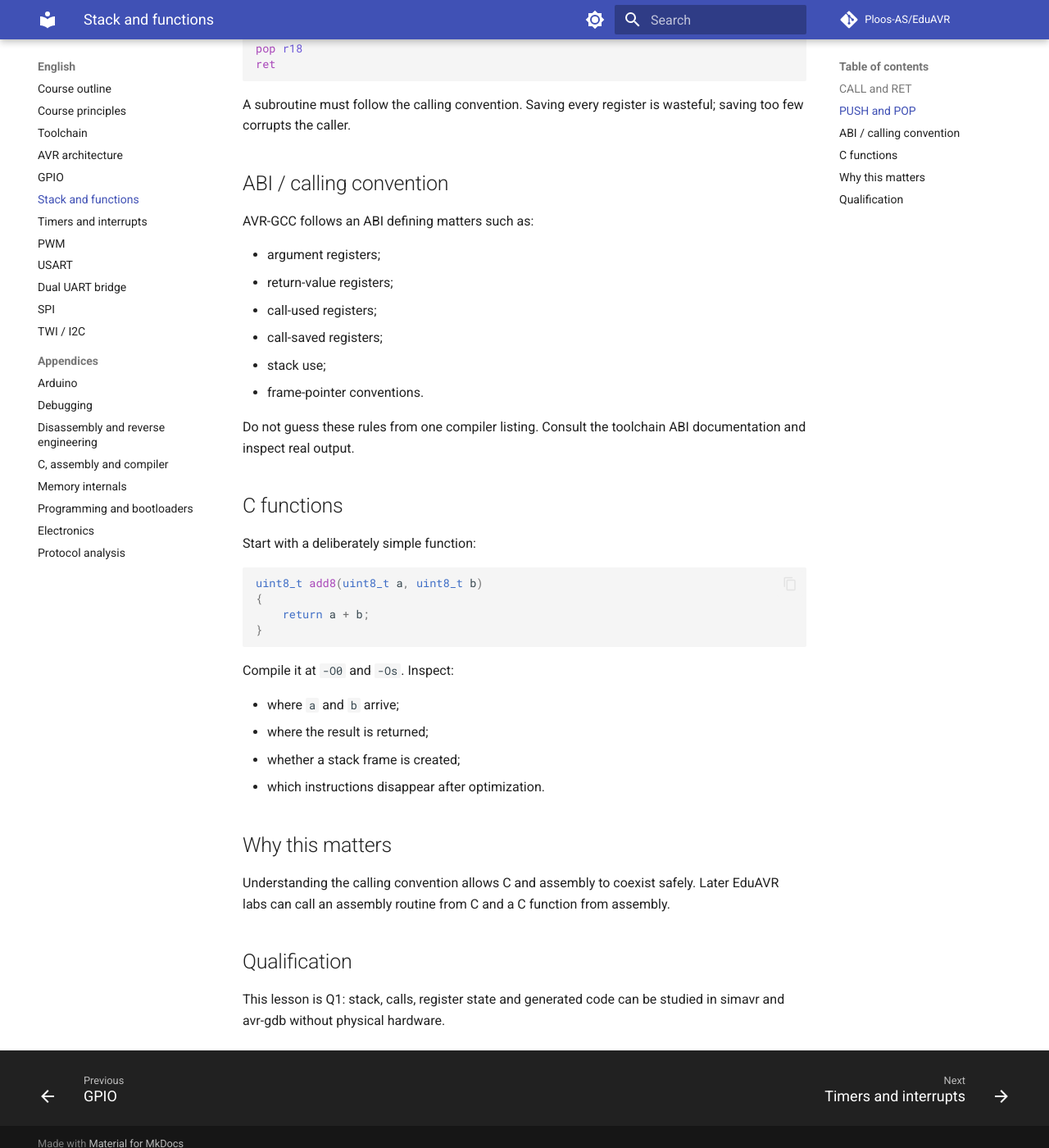
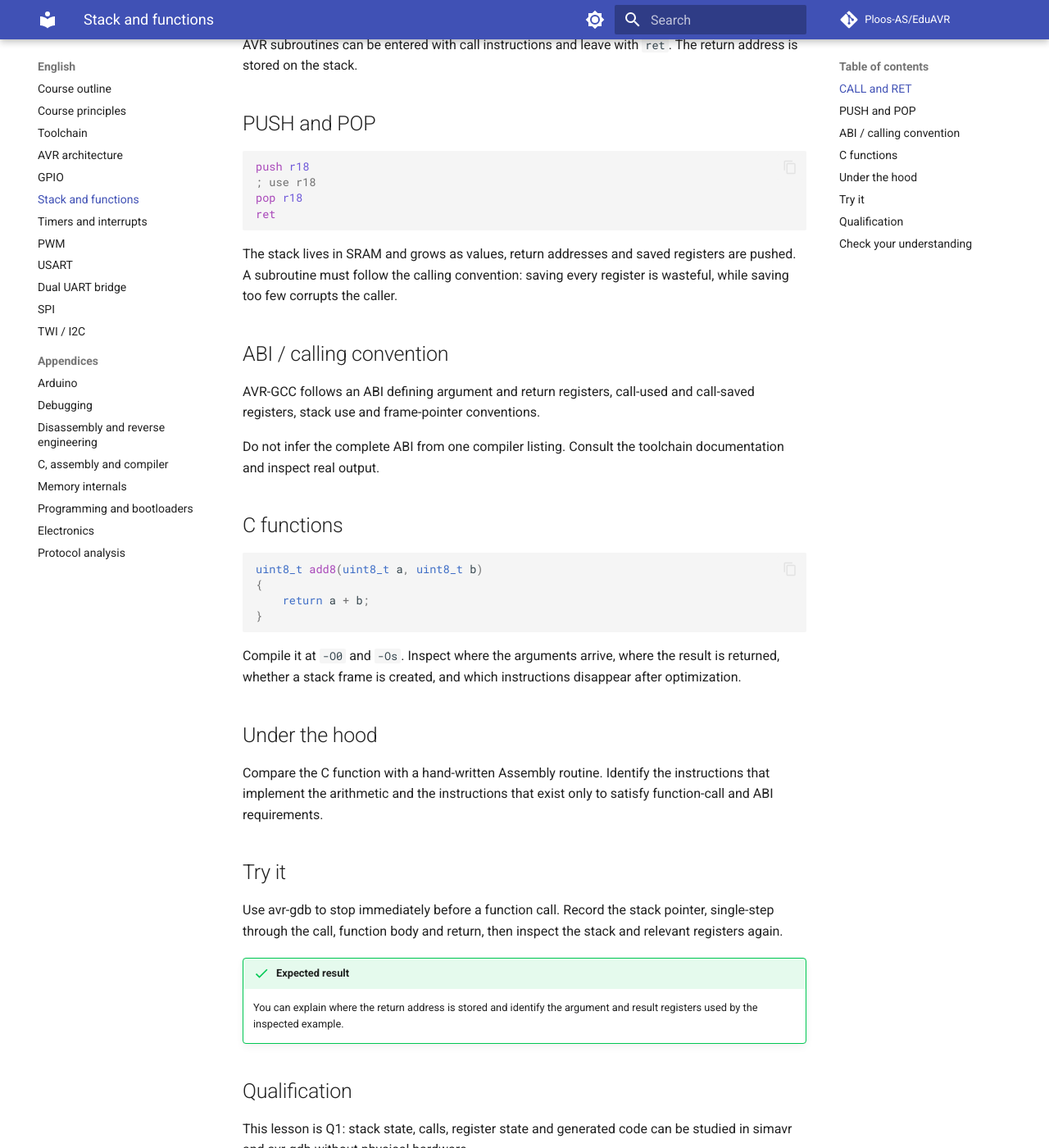
Before and after one commit to Ploos-AS/EduAVR, an MkDocs documentation site: the page built from docs/en/04-stack-functions.md, in a window 1280 px wide and 1400 px high, scrolled down 592 px. Shown: the whole window at 82% size. Built offline with MkDocs 1.6.1 and Material for MkDocs 9.7.7, drawn with Linux system fonts in a browser that asks for light colours; comment, search, counter and statistics services are not loaded; some of the changed text lies outside the part shown.

Commit message:
docs: harmonize core lesson structure

````diff
--- a/docs/en/04-stack-functions.md
+++ b/docs/en/04-stack-functions.md
@@ -1,12 +1,16 @@
 # Stack, subroutines and C functions
+
+!!! abstract "Learning goals"
+    Understand how AVR uses the stack for calls and returns, how registers are preserved, and how C functions map to the AVR-GCC calling convention.
+
+!!! info "Prerequisites"
+    You should understand the AVR register model, SRAM, and basic disassembly.
+
+## CALL and RET
 
 A function call is not magic. The CPU must remember where to return, preserve required state and agree on where arguments and results live.
 
-## CALL and RET
-
 AVR subroutines can be entered with call instructions and leave with `ret`. The return address is stored on the stack.
-
-The stack lives in SRAM and grows as values, return addresses and saved registers are pushed.
 
 ## PUSH and POP
 
@@ -17,24 +21,15 @@
 ret
 ```
 
-A subroutine must follow the calling convention. Saving every register is wasteful; saving too few corrupts the caller.
+The stack lives in SRAM and grows as values, return addresses and saved registers are pushed. A subroutine must follow the calling convention: saving every register is wasteful, while saving too few corrupts the caller.
 
 ## ABI / calling convention
 
-AVR-GCC follows an ABI defining matters such as:
+AVR-GCC follows an ABI defining argument and return registers, call-used and call-saved registers, stack use and frame-pointer conventions.
 
-- argument registers;
-- return-value registers;
-- call-used registers;
-- call-saved registers;
-- stack use;
-- frame-pointer conventions.
-
-Do not guess these rules from one compiler listing. Consult the toolchain ABI documentation and inspect real output.
+Do not infer the complete ABI from one compiler listing. Consult the toolchain documentation and inspect real output.
 
 ## C functions
-
-Start with a deliberately simple function:
 
 ```c
 uint8_t add8(uint8_t a, uint8_t b)
@@ -43,17 +38,29 @@
 }
 ```
 
-Compile it at `-O0` and `-Os`. Inspect:
+Compile it at `-O0` and `-Os`. Inspect where the arguments arrive, where the result is returned, whether a stack frame is created, and which instructions disappear after optimization.
 
-- where `a` and `b` arrive;
-- where the result is returned;
-- whether a stack frame is created;
-- which instructions disappear after optimization.
+## Under the hood
 
-## Why this matters
+Compare the C function with a hand-written Assembly routine. Identify the instructions that implement the arithmetic and the instructions that exist only to satisfy function-call and ABI requirements.
 
-Understanding the calling convention allows C and assembly to coexist safely. Later EduAVR labs can call an assembly routine from C and a C function from assembly.
+## Try it
+
+Use avr-gdb to stop immediately before a function call. Record the stack pointer, single-step through the call, function body and return, then inspect the stack and relevant registers again.
+
+!!! success "Expected result"
+    You can explain where the return address is stored and identify the argument and result registers used by the inspected example.
 
 ## Qualification
 
-This lesson is Q1: stack, calls, register state and generated code can be studied in simavr and avr-gdb without physical hardware.
+This lesson is Q1: stack state, calls, register state and generated code can be studied in simavr and avr-gdb without physical hardware.
+
+## Check your understanding
+
+1. Where does the AVR stack live?
+2. Why does a calling convention exist?
+3. Why can a function prologue and epilogue change with optimization?
+4. Why is understanding the ABI important when mixing C and Assembly?
+
+!!! tip "Next"
+    Continue to [Timers and interrupts](05-timers-interrupts.md).
````
